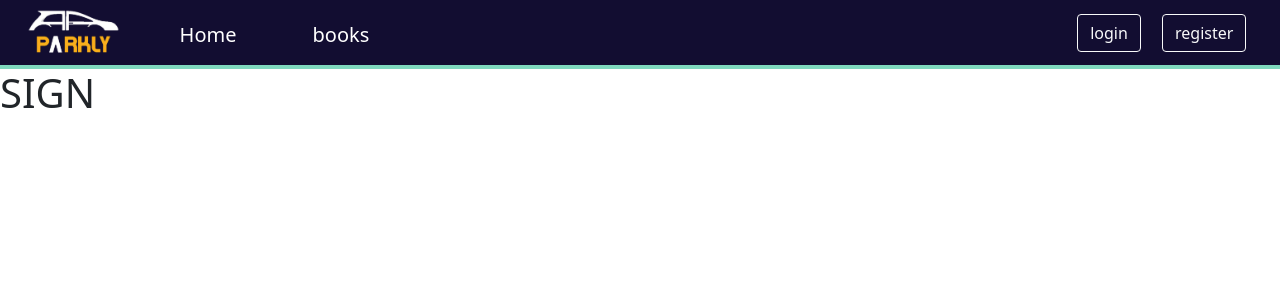
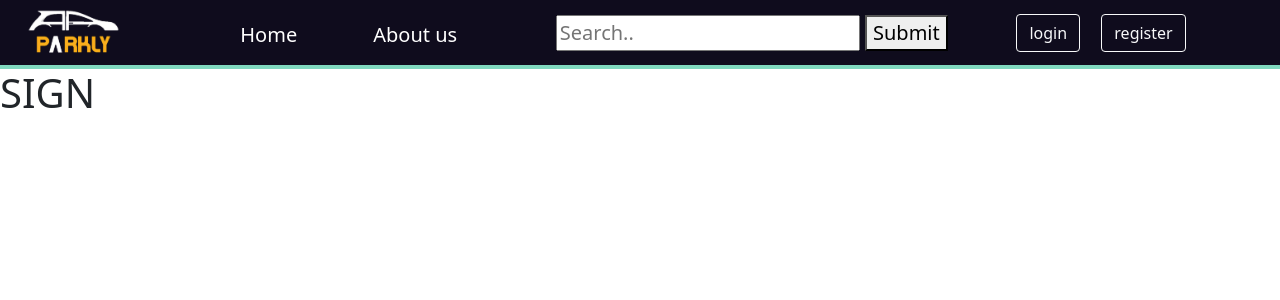
Before and after one commit to Rahaf-Alawwad/Parkly, a Django app: page / in a window 1280 px wide. Shown: the top 300 px of the page. Run offline with Django 3.2, Linux system fonts and the light colour scheme.

Commit message:
fixed nav bar

```diff
--- a/parkly/templates/base.html
+++ b/parkly/templates/base.html
@@ -22,45 +22,63 @@
 
 </head>
 <style>
-#logo{
-    float:left
+    #logo {
+        float: left
     }
-.navbar-nav > li{
-  margin-left:30px;
-  margin-right:30px;
+
+    .navbar-nav>li {
+        margin-left: 30px;
+        margin-right: 30px;
     }
 </style>
+
 <body style="width:100%">
 
 
-    <nav class="navbar navbar-expand-sm navbar-light" style="padding: 0.3% 2%;border-bottom:4px solid #7FD8BE;font-size: 2.5vh;background-color: #120D31;">
-        <a class="navbar-brand " href="/home" >  <img id ="logo" src="{% static 'uploads/logo2_auto_x2.png' %}" alt="logo" width="100vh"></a>
+    <nav class="navbar navbar-expand-sm navbar-light"
+        style="padding: 0.3% 2%;border-bottom:4px solid #7FD8BE;font-size: 2.5vh;background-color: #0f0c1d;">
+        <a class="navbar-brand " href="/home"> <img id="logo" src="{% static 'uploads/logo2_auto_x2.png' %}" alt="logo"
+                width="100vh"></a>
         <button class="navbar-toggler" type="button" data-bs-toggle="collapse" data-bs-target="#navbarNav"
             aria-controls="navbarNav" aria-expanded="false" aria-label="Toggle navigation">
             <span class="navbar-toggler-icon"></span>
         </button>
-      <div class="collapse navbar-collapse justify-content-between" id="navbarNav">
+        <div class="collapse navbar-collapse justify-content-evenly" id="navbarNav">
 
                 <ul class="navbar-nav mr-auto mt-2 mt-lg-1">
                     <li class="nav-item">
-                    <a class="nav-link" onmouseover="this.style.fontSize = '90%'" onmouseout="this.style.fontSize = '100%'" style="color: #fff;"
-                      href="{% url 'home' %}">Home </a>
+                        <a class="nav-link" onmouseover="this.style.fontSize = '90%'"
+                            onmouseout="this.style.fontSize = '100%'" style="color: #fff;" href="{% url 'home' %}">Home
+                        </a>
                     </li>
                     <li class="nav-item">
-                    <a class="nav-link" onmouseover="this.style.fontSize = '90%'" onmouseout="this.style.fontSize = '100%'"style="color: #fff;" href="/index">books</a>
+                        <a class="nav-link" onmouseover="this.style.fontSize = '90%'"
+                            onmouseout="this.style.fontSize = '100%'" style="color: #fff;" href="/index">About us</a>
                     </li>
                 </ul>
 
+                <div class="topnav">
+                    <div class="search-container">
+                      <form action="/action_page.php">
+                        <input type="text" placeholder="Search.." name="search">
+                        <button type="submit">Submit</button>
+                      </form>
+                    </div>
+                  </div>
             <div>
 
                 {% if not user.is_authenticated %}
-        <a href="{% url 'login' %}"style="font-size: 2vh;"type="button" class="btn btn-outline-light m-2"> login</a>
-        <a  href="/register"style="font-size: 2vh;" type="button" class="btn btn-outline-light m-2"> register</a>
+                <a href="{% url 'login' %}" style="font-size: 2vh;" type="button" class="btn btn-outline-light m-2">
+                    login</a>
+                <a href="/register" style="font-size: 2vh;" type="button" class="btn btn-outline-light m-2">
+                    register</a>
 
                 {%else%}
                 <h6 style="display:inline-block; padding:0 6px" class="card-subtitle text-muted">Welcome, {{user}}</h6>
-        <a  href="{% url 'profile' %}"style="font-size: 2vh;" type="button" class="btn btn-outline-light m-2"> Profile</a>
-        <a  href="{% url 'logout' %}"style="font-size: 2vh;" type="button" class="btn btn-outline-light m-2"> Logout</a>
+                <a href="{% url 'profile' %}" style="font-size: 2vh;" type="button" class="btn btn-outline-light m-2">
+                    Profile</a>
+                <a href="{% url 'logout' %}" style="font-size: 2vh;" type="button" class="btn btn-outline-light m-2">
+                    Logout</a>
 
                 {%endif%}
             </div>
@@ -76,7 +94,7 @@
     {% endfor %}
 
     {% endif %}
-   <script> setTimeout(function(){ document.selectquery(".django-msgs").remove(); }, 2000);</script>
+    <script> setTimeout(function () { document.selectquery(".django-msgs").remove(); }, 2000);</script>
 
 
 
```
Also changed, not shown: db.sqlite3. Lines whose indentation alone changed are shown as unchanged.
